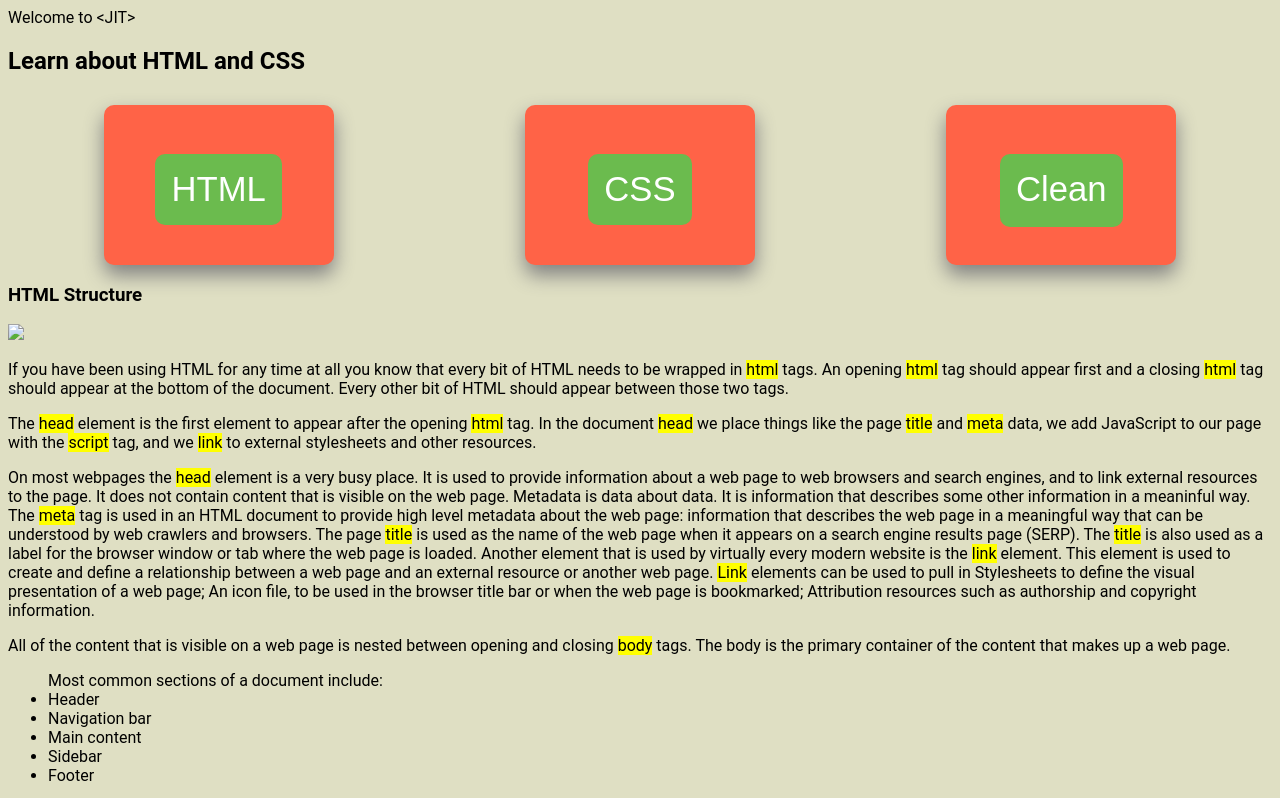
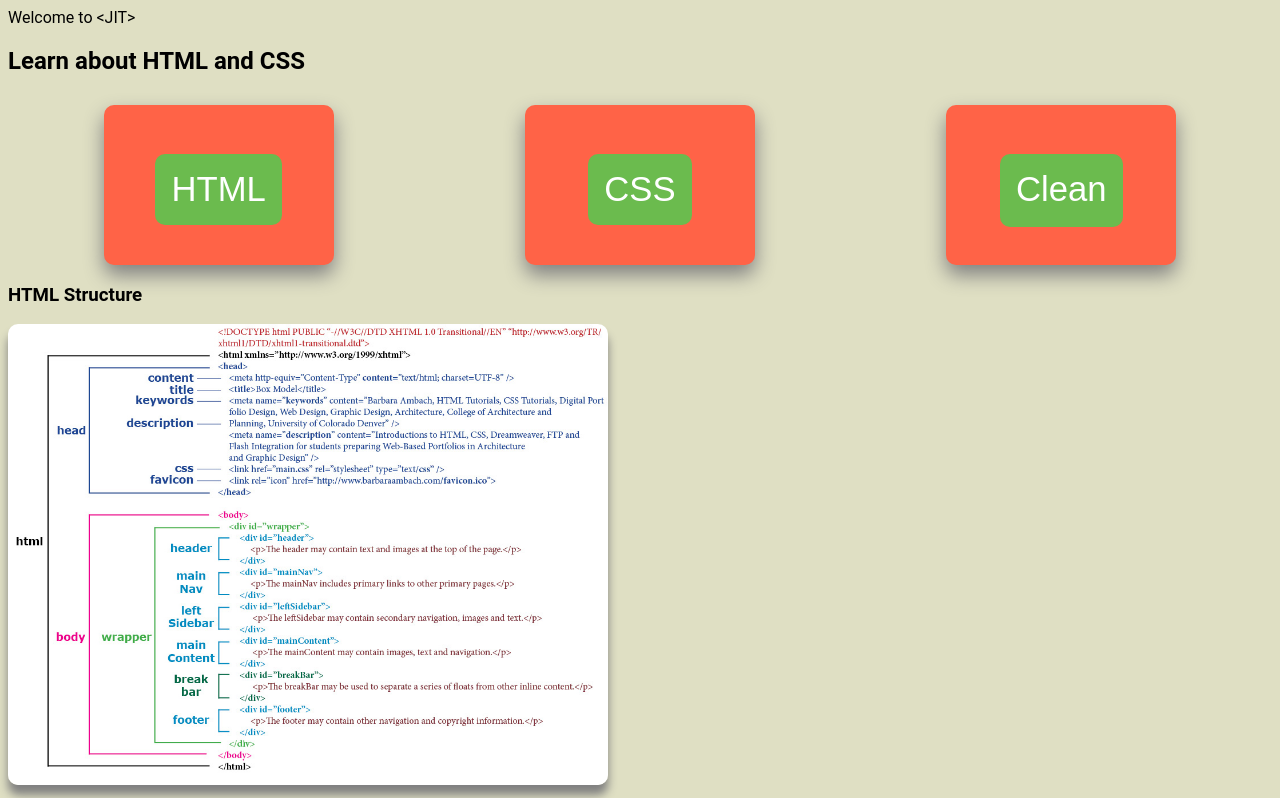
Before and after one commit to JunoJulius/jit, a plain HTML site: page HTML/HTML-Structure.html in a window 1280 px wide. Shown: the top 798 px of the page. Drawn offline with Linux system fonts and the light colour scheme.

Commit message:
some shit

```diff
--- a/css/master.css
+++ b/css/master.css
@@ -91,3 +91,10 @@ box-shadow: 0px 10px 20px grey;
 .dropdown:hover .dropbtn {
     background-color: #3e8e41;
 }
+.structure{
+  width:600px;
+  height: auto;
+  border-radius:10px;
+  box-shadow: 0px 10px 10px grey;
+
+}
```
Also changed, not shown: images/HTMLStructure.jpg (added).
